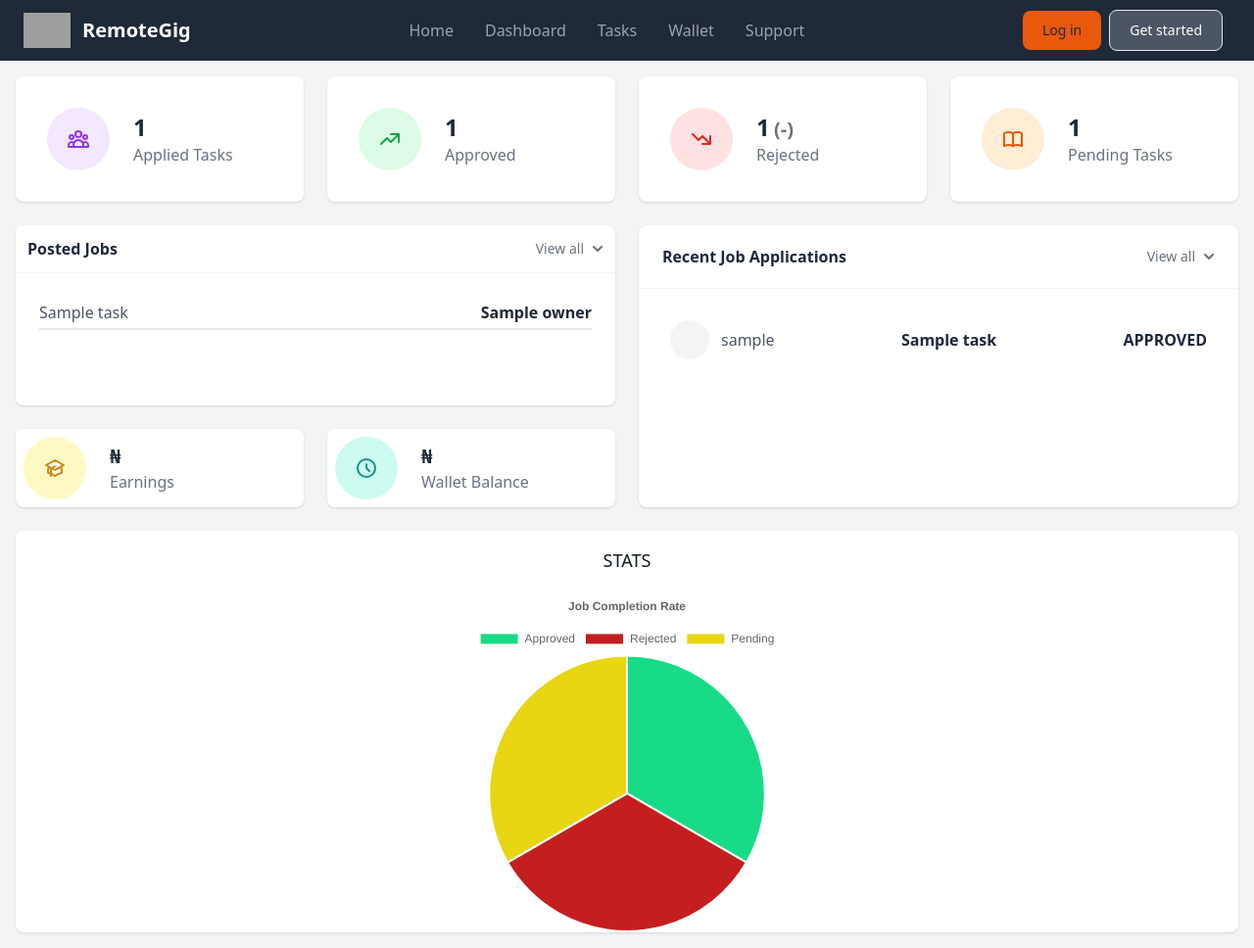
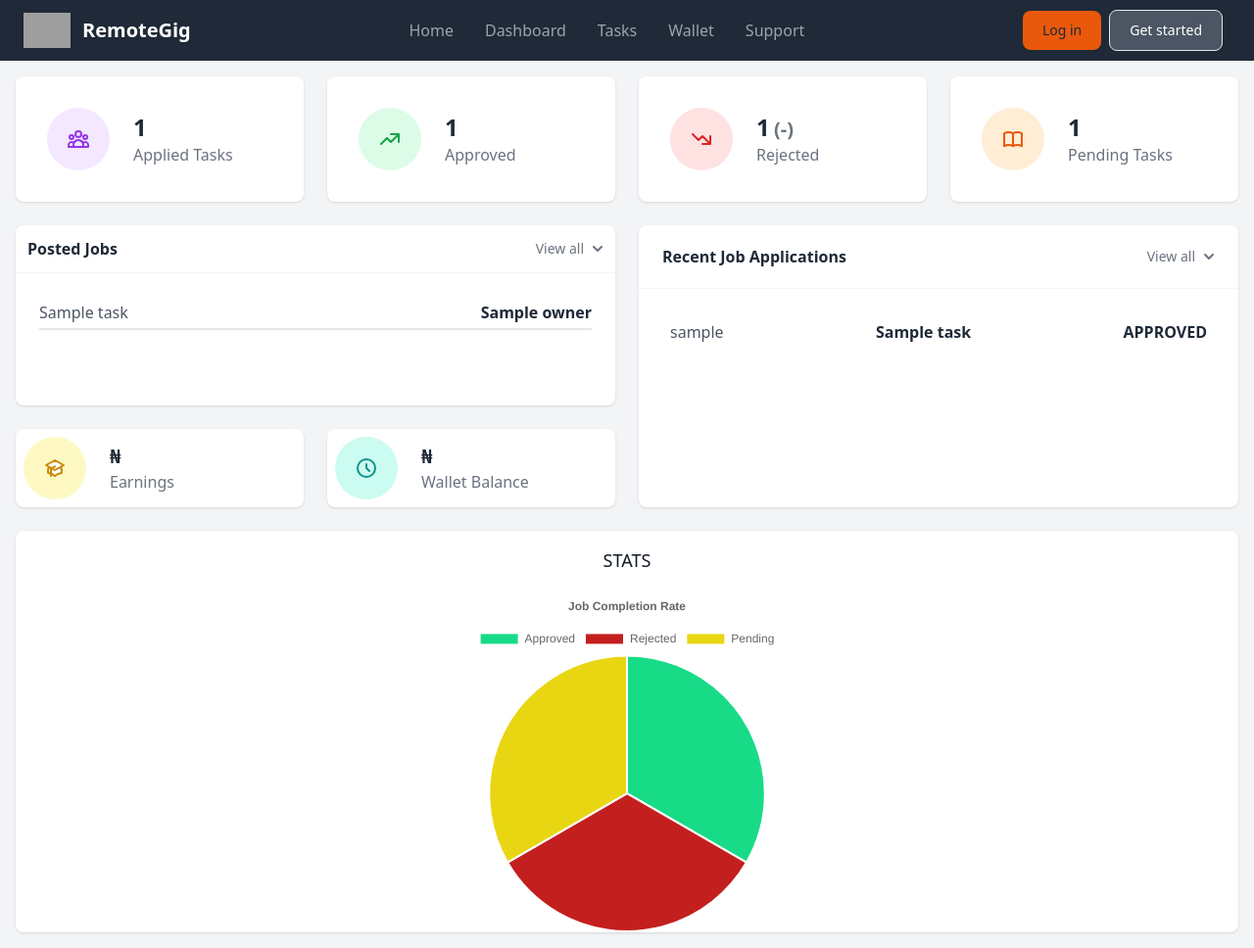
Before and after one commit to HectorGitt/remote, a Django app: template gigs/templates/dashboard.html in a window 1280 px wide. Shown: the whole page at 98% size. Run offline with Django 3.2, Linux system fonts and the light colour scheme; tables that the repository leaves empty hold one stand-in row (values such as "Sample post"); the template is opened without the code that fills it: values that come from a table or form of the project are taken from there, most other values are stand-ins (such as "Sample title", 1, 10 or a date in 2020); style sheets or scripts are compiled from the project's sources; some libraries are stand-ins or nearby versions; grey boxes are pictures that could not be loaded.

Commit message:
Update dashboard.html
deleted profile image box

```diff
--- a/gigs/templates/dashboard.html
+++ b/gigs/templates/dashboard.html
@@ -247,8 +247,6 @@
                     {% for application in applications %}
                     <li >
                       <a class="flex items-center p-2" href={{application.get_url}}>
-                        <div class="h-10 w-10 mr-3 bg-gray-100 rounded-full overflow-hidden">
-                        </div>
                         <span class="text-gray-600">{{application.user.username}}</span>
                         <span class="ml-auto font-semibold">{{application.task.title}}</span>
                         <span class="ml-auto font-semibold">{{application.status}}</span>
```
